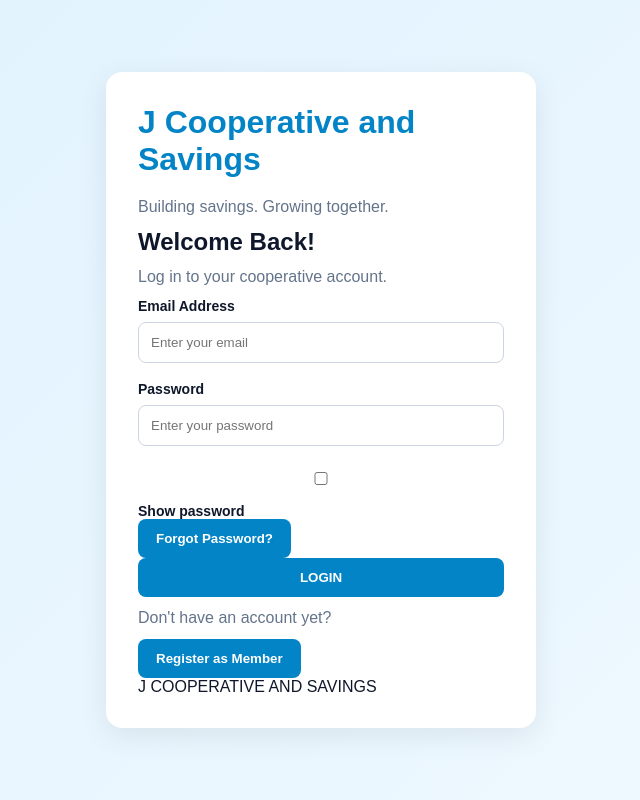
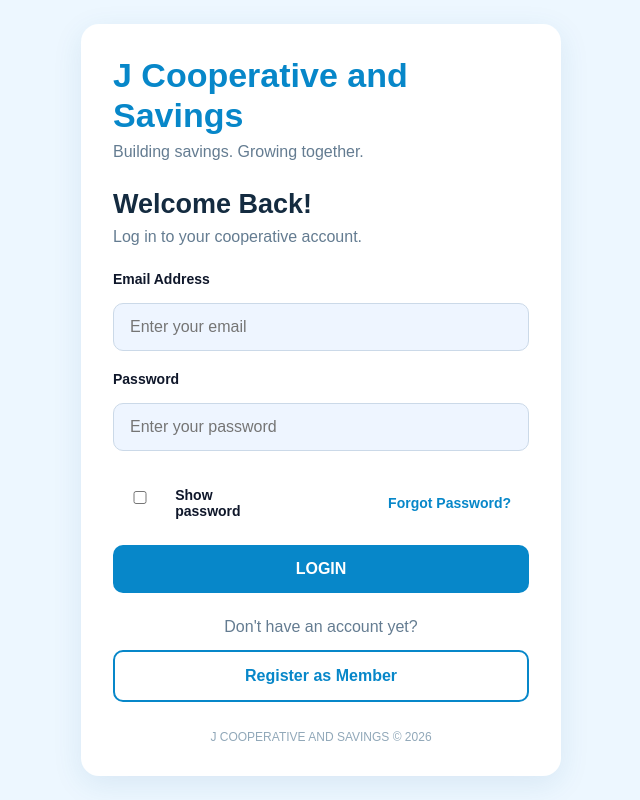
Before and after one commit to Xandy1126/J-Cooperative-and-Savings, a React (Vite) app: page / in a window 1280 px wide. Shown: the whole page, without its empty margins (319-959 px from the left). Built offline with nearby package versions, Linux system fonts and the light colour scheme.

Commit message:
Refactor Login component with improved styles and logic
Updated the Login component to improve user experience and UI styling. Added inline styles for better layout and adjusted button functionalities.

```diff
--- a/src/pages/Login.jsx
+++ b/src/pages/Login.jsx
@@ -17,7 +17,7 @@ export default function Login({ onLogin, onRegister }) {
 
     try {
       const data = await loginUser(email.trim(), password);
-      onLogin(data.user);
+      await onLogin(data.user);
     } catch (error) {
       setMessage(error.message || 'Unable to log in. Please try again.');
     } finally {
@@ -38,11 +38,12 @@ export default function Login({ onLogin, onRegister }) {
       const { error } = await supabase.auth.resetPasswordForEmail(
         email.trim(),
         {
-          redirectTo: `${window.location.origin}/?reset-password=true`
+          redirectTo: `${window.location.origin}/?reset-password=true`,
         }
       );
 
       if (error) throw error;
+
       setMessage('Password reset link sent! Please check your email.');
     } catch (error) {
       setMessage(error.message || 'Unable to send password reset link.');
@@ -51,18 +52,79 @@ export default function Login({ onLogin, onRegister }) {
     }
   }
 
+  const inputStyle = {
+    width: '100%',
+    padding: '14px 16px',
+    border: '1px solid #cbd9e8',
+    borderRadius: '10px',
+    background: '#eef5ff',
+    fontSize: '16px',
+    outline: 'none',
+    boxSizing: 'border-box',
+  };
+
+  const primaryButton = {
+    width: '100%',
+    padding: '15px',
+    background: '#0787c9',
+    color: 'white',
+    border: 'none',
+    borderRadius: '10px',
+    fontSize: '16px',
+    fontWeight: 'bold',
+    cursor: 'pointer',
+  };
+
   return (
-    <main className="auth-page">
-      <form className="auth-card" onSubmit={handleSubmit}>
-        <h1>J Cooperative and Savings</h1>
-        <p>Building savings. Growing together.</p>
+    <main style={{
+      minHeight: '100vh',
+      background: '#edf7ff',
+      display: 'flex',
+      justifyContent: 'center',
+      alignItems: 'center',
+      padding: '24px 16px',
+      fontFamily: 'Arial, sans-serif',
+      boxSizing: 'border-box',
+    }}>
+      <form
+        onSubmit={handleSubmit}
+        style={{
+          background: '#ffffff',
+          width: '100%',
+          maxWidth: '480px',
+          padding: '32px',
+          borderRadius: '18px',
+          boxShadow: '0 8px 30px rgba(30, 100, 150, 0.10)',
+          boxSizing: 'border-box',
+        }}
+      >
+        <h1 style={{
+          color: '#0787c9',
+          fontSize: '34px',
+          margin: '0 0 8px',
+          lineHeight: 1.15,
+        }}>
+          J Cooperative and Savings
+        </h1>
 
-        <h2>Welcome Back!</h2>
-        <p>Log in to your cooperative account.</p>
+        <p style={{ color: '#647c91', fontSize: '16px', marginBottom: '28px' }}>
+          Building savings. Growing together.
+        </p>
 
-        <label htmlFor="login-email">Email Address</label>
+        <h2 style={{ fontSize: '27px', marginBottom: '8px', color: '#142b40' }}>
+          Welcome Back!
+        </h2>
+
+        <p style={{ color: '#647c91', marginBottom: '25px' }}>
+          Log in to your cooperative account.
+        </p>
+
+        <label style={{ display: 'block', fontWeight: 'bold', marginBottom: '8px' }}>
+          Email Address
+        </label>
+
         <input
-          id="login-email"
+          style={{ ...inputStyle, marginBottom: '20px' }}
           type="email"
           placeholder="Enter your email"
           value={email}
@@ -71,9 +133,12 @@ export default function Login({ onLogin, onRegister }) {
           required
         />
 
-        <label htmlFor="login-password">Password</label>
+        <label style={{ display: 'block', fontWeight: 'bold', marginBottom: '8px' }}>
+          Password
+        </label>
+
         <input
-          id="login-password"
+          style={inputStyle}
           type={showPassword ? 'text' : 'password'}
           placeholder="Enter your password"
           value={password}
@@ -82,7 +147,21 @@ export default function Login({ onLogin, onRegister }) {
           required
         />
 
-        <label>
+        <div style={{
+          display: 'flex',
+          alignItems: 'center',
+          justifyContent: 'space-between',
+          flexWrap: 'wrap',
+          gap: '10px',
+          margin: '14px 0 22px',
+        }}>
+          <label style={{
+            display: 'flex',
+            alignItems: 'center',
+            gap: '8px',
+            fontSize: '14px',
+            cursor: 'pointer',
+          }}>
             <input
               type="checkbox"
               checked={showPassword}
@@ -95,23 +174,75 @@ export default function Login({ onLogin, onRegister }) {
             type="button"
             onClick={handleForgotPassword}
             disabled={loading}
+            style={{
+              border: 'none',
+              background: 'none',
+              color: '#0787c9',
+              fontWeight: 'bold',
+              cursor: 'pointer',
+              fontSize: '14px',
+            }}
           >
             Forgot Password?
           </button>
+        </div>
 
-        {message && <p role="alert">{message}</p>}
+        {message && (
+          <p style={{
+            background: '#eaf5ff',
+            color: '#176b9d',
+            padding: '12px',
+            borderRadius: '8px',
+            fontSize: '14px',
+          }} role="alert">
+            {message}
+          </p>
+        )}
 
-        <button type="submit" disabled={loading}>
+        <button
+          type="submit"
+          disabled={loading}
+          style={{
+            ...primaryButton,
+            opacity: loading ? 0.6 : 1,
+          }}
+        >
           {loading ? 'Logging in...' : 'LOGIN'}
         </button>
 
-        <p>Don't have an account yet?</p>
+        <div style={{
+          textAlign: 'center',
+          marginTop: '25px',
+          color: '#647c91',
+        }}>
+          Don't have an account yet?
+        </div>
 
-        <button type="button" onClick={onRegister}>
+        <button
+          type="button"
+          onClick={() => {
+            setMessage('');
+            onRegister?.();
+          }}
+          style={{
+            ...primaryButton,
+            marginTop: '14px',
+            background: '#ffffff',
+            color: '#0787c9',
+            border: '2px solid #0787c9',
+          }}
+        >
           Register as Member
         </button>
 
-        <footer>J COOPERATIVE AND SAVINGS</footer>
+        <footer style={{
+          textAlign: 'center',
+          color: '#91a8b9',
+          fontSize: '12px',
+          marginTop: '28px',
+        }}>
+          J COOPERATIVE AND SAVINGS © 2026
+        </footer>
       </form>
     </main>
   );
```
Lines whose indentation alone changed are shown as unchanged.
